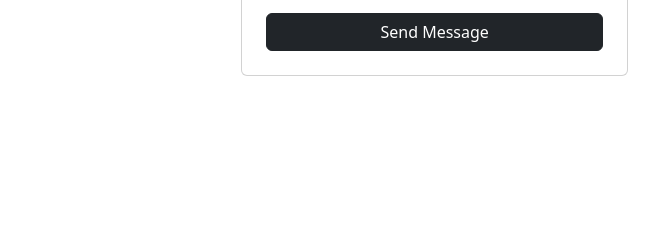
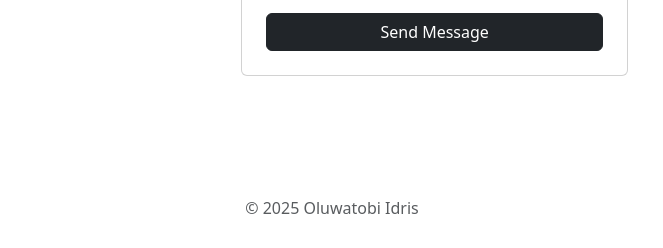
Before and after one commit to Tobiloba0102/personal-website, a plain HTML site: page index.html in a window 1280 px wide. Shown: the part 4479-4727 px from the top of the page, without its empty margins (308-971 px from the left). Before the commit the page ends 4667 px from the top, so only its background shows below. Drawn offline with nearby package versions, Linux system fonts and the light colour scheme.

Commit message:
Update index.html

```diff
--- a/index.html
+++ b/index.html
@@ -502,6 +502,15 @@
                 </div>
             </div>
     </section>
+
+    <!-- Footer -->
+    <section>
+        <div class="container">
+            <footer class="py-2 my-1">
+                <p class="text-center text-body-secondary">© 2025 Oluwatobi Idris</p>
+            </footer>
+        </div>
+    </section>
     <script src="https://cdn.jsdelivr.net/npm/bootstrap@5.3.7/dist/js/bootstrap.bundle.min.js"
         integrity="sha384-ndDqU0Gzau9qJ1lfW4pNLlhNTkCfHzAVBReH9diLvGRem5+R9g2FzA8ZGN954O5Q" crossorigin="anonymous">
     </script>
```
